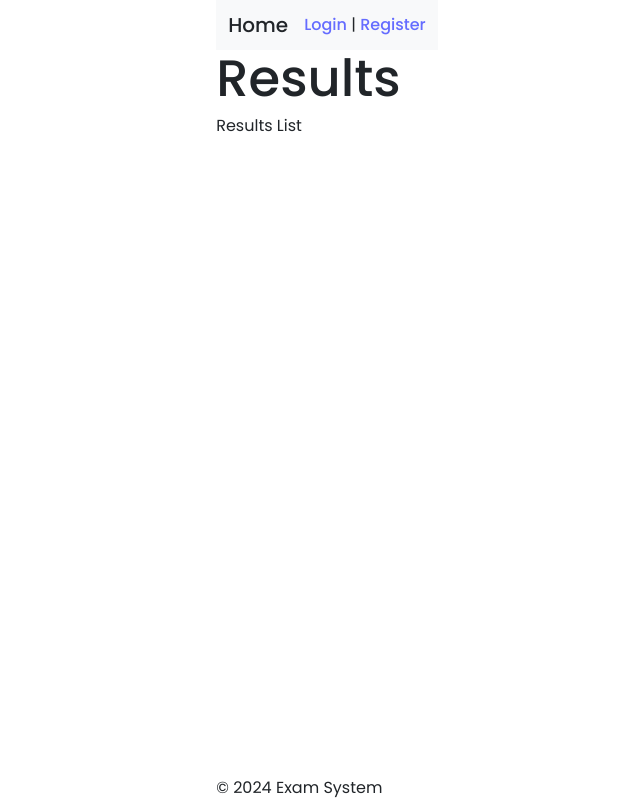
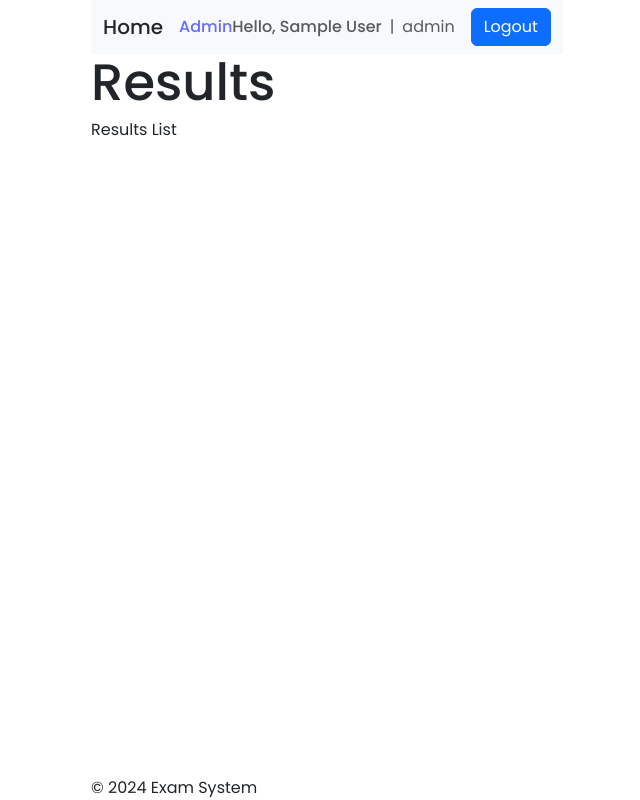
Before and after one commit to amr-hc/Exam-System, a React (Vite) app in the folder client/: page /results in a window 1280 px wide. Shown: the whole page, without its empty margins (313-953 px from the left). Built offline with nearby package versions, Linux system fonts and the light colour scheme; sample sign-in values are in the browser's storage.

Commit message:
add routes guard

```diff
--- a/client/src/App.jsx
+++ b/client/src/App.jsx
@@ -1,8 +1,6 @@
 import { Routes, Route, useLocation } from "react-router-dom";
 import Home from "./pages/Home";
 import Dashboard from "./pages/Dashboard";
-import Login from "./components/Auth/Login";
-import Register from "./components/Auth/Register";
 import ExamList from "./components/Exam/ExamList";
 import TakeExam from "./components/Exam/ExamPage";
 import Results from "./pages/Results";
@@ -10,7 +8,9 @@ import NotFound from "./pages/NotFound";
 import Header from "./components/Layout/Header";
 import Footer from "./components/Layout/Footer";
 import AuthForm from "./components/Auth/AuthForm";
-
+import AdminDashboard from "./pages/Admin/AdminDashboard";
+import ProtectedRoute from "./components/Auth/ProtectedRoute";
+import AdminRoute from "./components/Auth/AdminRoute";
 const App = () => {
   const location = useLocation();
 
@@ -22,12 +22,20 @@ const App = () => {
       <main>
         <Routes>
           <Route path="/" element={<Home />} />
-          <Route path="/dashboard/*" element={<Dashboard />} />
           <Route path="/login" element={<AuthForm isLogin={true} />} />
           <Route path="/register" element={<AuthForm isLogin={false} />} />
-          <Route path="/exams" element={<ExamList />} />
-          <Route path="/exams/:id" element={<TakeExam />} />
-          <Route path="/results" element={<Results />} />
+
+          <Route element={<ProtectedRoute />}>
+            <Route path="/dashboard/*" element={<Dashboard />} />
+            <Route path="/exams" element={<ExamList />} />
+            <Route path="/exams/:id" element={<TakeExam />} />
+            <Route path="/results" element={<Results />} />
+          </Route>
+
+          <Route element={<AdminRoute />}>
+            <Route path="/admin/*" element={<AdminDashboard />} />
+          </Route>
+
           <Route path="*" element={<NotFound />} />
         </Routes>
       </main>
--- /dev/null
+++ b/client/src/components/Auth/AdminRoute.jsx
@@ -0,0 +1,14 @@
+import { Navigate, Outlet } from "react-router-dom";
+import useAuth from "../../hooks/useAuth";
+
+const AdminRoute = () => {
+  const { user } = useAuth();
+
+  if (!user || user.role !== "admin") {
+    return <Navigate to="/" />;
+  }
+
+  return <Outlet />;
+};
+
+export default AdminRoute;
--- a/client/src/components/Auth/AuthForm.jsx
+++ b/client/src/components/Auth/AuthForm.jsx
@@ -1,8 +1,13 @@
 import React, { useState } from "react";
 import axios from "axios";
-import { useLocation } from "react-router-dom";
+import { useNavigate } from "react-router-dom";
+import { useDispatch } from "react-redux";
+import { setUser } from "../../store/authSlice";
 
 const AuthForm = ({ isLogin }) => {
+  const navigate = useNavigate();
+  const dispatch = useDispatch();
+
   const [formData, setFormData] = useState({
     email: "",
     password: "",
@@ -39,7 +44,14 @@ const AuthForm = ({ isLogin }) => {
         },
       });
       console.log("Success:", response.data);
-      setStorageData(response.data);
+      const user = response.data.user;
+      setStorageData(user);
+      dispatch(setUser(user));
+      if (user.role === "admin") {
+        navigate("/admin/dashboard");
+      } else {
+        navigate("/dashboard");
+      }
     } catch (error) {
       handleError(error);
     }
--- /dev/null
+++ b/client/src/components/Auth/ProtectedRoute.jsx
@@ -0,0 +1,14 @@
+import { Navigate, Outlet } from "react-router-dom";
+import useAuth from "../../hooks/useAuth";
+
+const ProtectedRoute = () => {
+  const { user } = useAuth();
+
+  if (!user) {
+    return <Navigate to="/" />;
+  }
+
+  return <Outlet />;
+};
+
+export default ProtectedRoute;
--- a/client/src/components/Layout/Header.jsx
+++ b/client/src/components/Layout/Header.jsx
@@ -4,20 +4,33 @@ import useAuth from "../../hooks/useAuth";
 const Header = () => {
   const { user, logout } = useAuth();
 
+  // Check if the user object exists and if it contains the necessary user details
+  // const isLoggedIn = user;
+
   return (
     <header>
       <nav className="navbar bg-body-tertiary">
         <div className="container-fluid">
           <span className="navbar-brand mb-0 h1">
-            {" "}
             <Link className="text-dark" to="/">
               Home
             </Link>
           </span>
           {user ? (
             <>
-              <Link to="/dashboard">Dashboard</Link>
-              <button onClick={logout}>Logout</button>
+              {user.role === "admin" ? (
+                <Link to="/admin">Admin</Link>
+              ) : (
+                <Link to="/dashboard">Dashboard</Link>
+              )}
+              <div className="d-flex justify-content-center align-items-center text-muted">
+                <h6 className="m-0">Hello, {user.name}</h6>
+                <span className="mx-2"> | </span>
+                <span>{user.role}</span>
+                <button className="ms-3 btn btn-primary" onClick={logout}>
+                  Logout
+                </button>
+              </div>
             </>
           ) : (
             <div>
@@ -25,7 +38,7 @@ const Header = () => {
               <span> | </span>
               <Link to="/register">Register</Link>
             </div>
-          )}{" "}
+          )}
         </div>
       </nav>
     </header>
--- a/client/src/hooks/useAuth.js
+++ b/client/src/hooks/useAuth.js
@@ -3,12 +3,16 @@ import { useNavigate } from "react-router-dom";
 import { logout as logoutAction } from "../store/authSlice";
 
 const useAuth = () => {
-  const user = useSelector((state) => state.auth.user);
+  const storedUser = localStorage.getItem("user_info");
+  const parsedUser = storedUser ? JSON.parse(storedUser) : null;
+  const user = useSelector((state) => state.auth.user) || parsedUser;
+
   const dispatch = useDispatch();
   const navigate = useNavigate();
 
   const logout = () => {
     dispatch(logoutAction());
+    localStorage.removeItem("user_info");
     navigate("/login");
   };
 
--- a/client/src/pages/Admin/AdminDashboard.jsx
+++ b/client/src/pages/Admin/AdminDashboard.jsx
@@ -0,0 +1,3 @@
+export default function AdminDashboard() {
+  return <div>Admin Dashboard</div>;
+}
--- a/client/src/pages/Dashboard.jsx
+++ b/client/src/pages/Dashboard.jsx
@@ -16,7 +16,7 @@ const Dashboard = () => {
       <Sidebar items={sidebarItems} />
       <div className="content">
         <Routes>
-          <Route path="/" element={<h1>Dashboard Home</h1>} />
+          <Route path="/" element={<h1>Welcome to the Dashboard</h1>} />
           <Route path="exams" element={<Exams />} />
           <Route path="results" element={<Results />} />
         </Routes>
```
